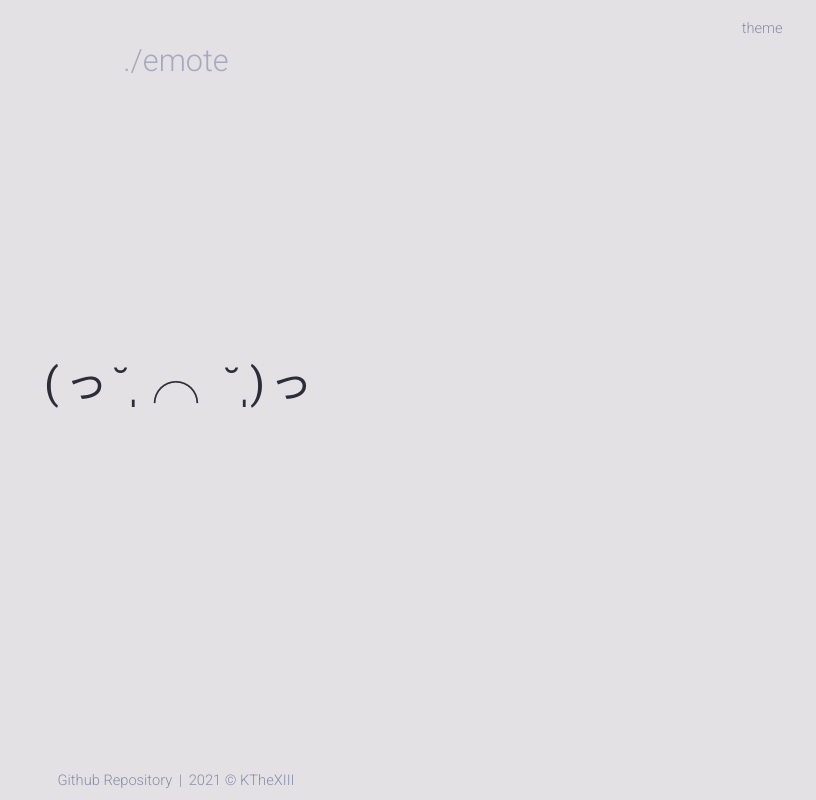
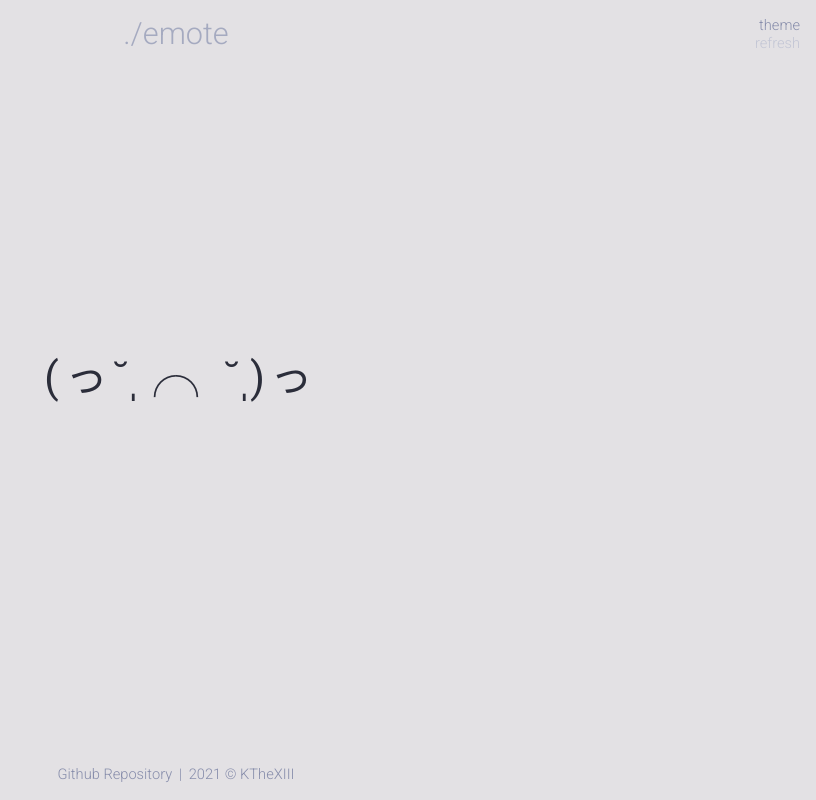
Before and after one commit to KTheXIII/emote-reactjs, a React (Create React App) app: page / in a window 1280 px wide. Shown: the whole page, without its empty margins (464-1280 px from the left). Built offline with nearby package versions, Linux system fonts and the light colour scheme.

Commit message:
Refresh button and shortcut

```diff
--- a/src/App.tsx
+++ b/src/App.tsx
@@ -11,7 +11,7 @@ export function App(): JSX.Element {
     <div className="app">
       <AppName
         title={'./emote'}
-        titleClicked={() => emoteRef.current?.randomEmote()}
+        refreshButton={() => emoteRef.current?.randomEmote()}
       />
       <Emote ref={emoteRef} />
       <AppFooter
--- a/src/components/AppName.tsx
+++ b/src/components/AppName.tsx
@@ -1,29 +1,56 @@
-import { ReactElement } from 'react'
+import { ReactElement, useEffect } from 'react'
 
-// import { refreshIcon } from '../assets/icons'
 import { AppTheme } from './AppTheme'
 
 import '../styles/header.css'
 
 interface IAppName {
   title: string
-  titleClicked?: () => void
+  refreshButton?: () => void
 }
 
 export const AppName: React.FC<IAppName> = (props): ReactElement => {
-  const { titleClicked } = props
+  const { refreshButton } = props
+  let isDown = false
+
+  function onKeyDown(e: KeyboardEvent) {
+    if (e.key == 'Tab') {
+      e.preventDefault()
+      if (refreshButton && !isDown)
+        refreshButton()
+      isDown = true
+    }
+  }
+
+  function onKeyUp(e: KeyboardEvent) {
+    if (e.key == 'Tab' && isDown) isDown = false
+  }
+
+  useEffect(() => {
+    window.addEventListener('keydown', onKeyDown)
+    window.addEventListener('keyup', onKeyUp)
+    return () => {
+      window.removeEventListener('keydown', onKeyDown)
+      window.removeEventListener('keyup', onKeyUp)
+    }
+  }, [])
 
   return (
     <div className="app-name">
-      <div className="options"></div>
+      <div className="left"></div>
       <div className="center">
         <h1 className="app-title noselect"
-          onClick={titleClicked}
+          onClick={refreshButton}
         >{props.title}</h1>
-        {/* <button className="refresh-btn">{refreshIcon}</button> */}
       </div>
-      <div className="options">
-        <AppTheme />
+      <div className="right">
+        <div className="options">
+          <AppTheme />
+          <span
+            className="refresh noselect"
+            onMouseDown={refreshButton}
+          >refresh</span>
+        </div>
       </div>
     </div>
   )
--- a/src/styles/button.css
+++ b/src/styles/button.css
@@ -1,37 +1,6 @@
-.app-button {
-  background-color: red;
-  color: purple;
-  border: none;
-  cursor: pointer;
-  border-radius: 5pt;
-  padding: 0;
-}
-
-.app-button:hover {
-  color: blue;
-}
-
-.app-button:active {
-  background-color: green;
-}
-
 button {
   border: none;
   cursor: pointer;
   border-radius: 5pt;
   padding: 0;
 }
-
-
-/* @media (prefers-color-scheme: light) {
-  .system-theme .app-button {
-    background-color: var(--background-light);
-    color: var(--color-1-light);
-  }
-  .system-theme .app-button:hover {
-    color: var(--color-3-light);
-  }
-  .system-theme .app-button:active {
-    background-color: var(--background-1-light);
-  }
-} */
--- a/src/styles/emote.css
+++ b/src/styles/emote.css
@@ -1,6 +1,12 @@
 .emote-container {
-  display: grid;
+  display: flex;
+  flex-direction: column;
   height: 100%;
+  justify-content: center;
+}
+
+.emote-container .emote-copy {
+  margin: auto;
   place-content: center;
 }
 
@@ -39,7 +45,7 @@
   width: 60pt;
   padding: 5pt;
   border-radius: 5pt;
-  bottom: 60%;
+  bottom: 58%;
   z-index: 1;
   margin-left: -35pt;
   background-color: var(--bg-1);
--- a/src/styles/header.css
+++ b/src/styles/header.css
@@ -6,10 +6,20 @@
   height: 64pt;
   font-size: 21pt;
   font-weight: 300;
+  padding-top: 12pt;
 }
 
-.app .options {
+.app .left,
+.app .right {
   width: 256pt;
+}
+
+.options {
+  display: flex;
+  flex-direction: column;
+  text-align: right;
+  font-size: 11pt;
+  margin-right: 12pt;
 }
 
 .app-name .center {
@@ -22,22 +32,29 @@
   display: flex;
   flex-direction: row;
   justify-content: center;
-  margin: auto;
-  margin-top: 32pt;
   font-size: 23pt;
   font-weight: 300;
   color: var(--text-title);
   transition: color 125ms ease-in;
 }
 
-.app-name .app-title:hover {
+.app-name h1 {
+  margin: 0 auto;
+}
+
+.app-name .app-title:hover,
+.app-name .refresh:hover {
   cursor: pointer;
 }
 
-.app-name .refresh-btn {
-  position: absolute;
-  width: 21pt;
-  height: 21pt;
-  padding: 3.5pt;
-  margin: auto;
+.app-name .refresh {
+  color: var(--bg-1);
 }
+
+.app-name .refresh:hover {
+  color: var(--text-hover);
+}
+
+.app-name .refresh:active {
+  color: var(--bg-0);
+}
--- a/src/styles/main.css
+++ b/src/styles/main.css
@@ -19,7 +19,10 @@ body,
 }
 
 .app-footer {
-  height: 32pt;
+  /* position: absolute;
+  bottom: 0; */
+  width: 100%;
+  height: 42pt;
   display: flex;
   flex-direction: row;
   place-content: center;
--- a/src/styles/theme-dropdown.css
+++ b/src/styles/theme-dropdown.css
@@ -3,18 +3,13 @@
 }
 
 .theme-dropdown {
-  height: 100%;
   display: flex;
   flex-direction: row-reverse;
+  width: 100%;
 }
 
 .theme-dropdown p {
   margin: 0;
-  margin-top: 12pt;
-  margin-bottom: auto;
-  margin-right: 21pt;
-  font-size: 11pt;
-  padding: 2pt 4pt;
 }
 
 .theme-dropdown p,
@@ -29,8 +24,6 @@
 }
 
 .theme-content {
-  margin-top: 10pt;
-  margin-left: -10pt;
   position: absolute;
   min-width: 110pt;
   max-height: 60vh;
@@ -40,9 +33,9 @@
   overflow: scroll;
 }
 
-.theme-content p {
+.theme-element p {
   margin: 0;
-  padding: 5pt 10pt;
+  padding: 5pt 8pt;
   width: 100%;
 }
 
@@ -53,13 +46,19 @@
 .theme-content .theme-element {
   display: flex;
   flex-direction: row;
+  text-align: left;
+  justify-content: center;
 }
 
 .theme-element .theme-info {
-  width: 21pt;
-  height: 21pt;
-  margin: 0;
-  margin-right: 5pt;
+  margin: auto;
+  margin-right: 2pt;
+}
+
+.theme-element .theme-info svg {
+  margin: auto;
+  width: 16pt;
+  height: 16pt;
 }
 
 .theme-element .theme-info:hover {
```
Also changed, not shown: src/components/AppCustom.tsx (+12 -1 lines), src/styles/custom.css (+18 -27 lines).
